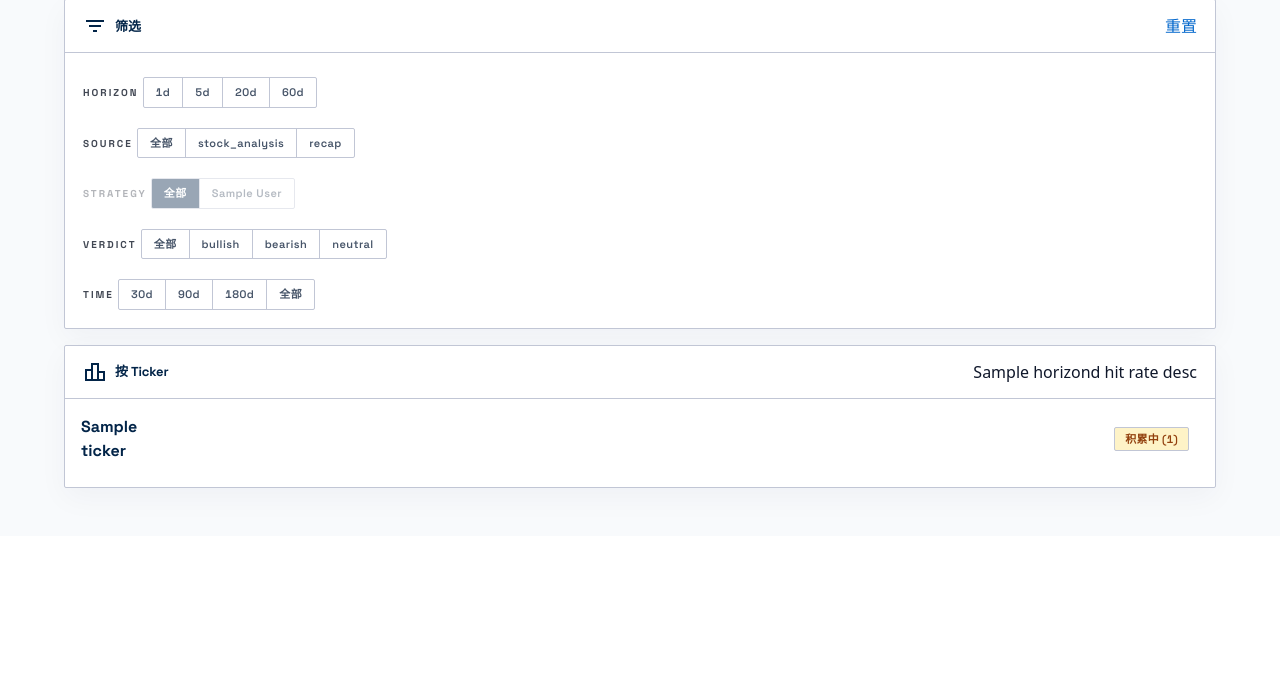
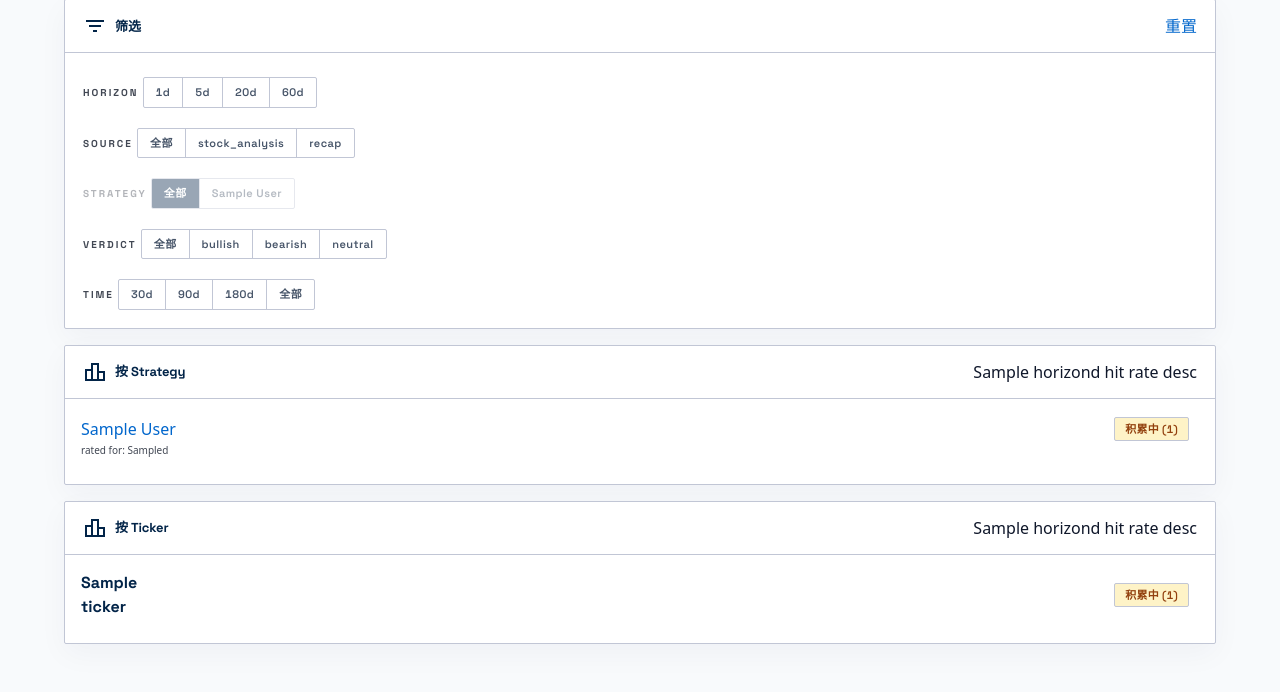
Before and after one commit to divxer/MarketPulse, a FastAPI app: template marketpulse/web/templates/lab_ai_track.html in a window 1280 px wide. Shown: the part 802-1494 px from the top of the page. Before the commit the page ends 1296 px from the top, so only its background shows below. Run offline with FastAPI, Linux system fonts and the light colour scheme; the template is opened without the code that fills it: most values are stand-ins (such as "Sample title", 1, 10 or a date in 2020); style sheets or scripts are compiled from the project's sources; parts of the project's set-up code (start-up, migrations or seed data) failed here and were passed over.

Commit message:
feat(lab): strategy leaderboard partial in /lab rail
New partial ai_track_strategy_table.html — sorted by hit_rate desc,
with expected_horizons read-only label, '积累中 (N)' pending chip
when n<5, and a link that adds ?strategy=<name> to the URL while
preserving other filters (uses filters_qs_no_strategy).

Inserted between the filter card and the ticker leaderboard in the
rail. Hidden entirely when per_strategy list is empty.

4 web tests: renders with data, hit_rate desc order, expected_horizons
hint visible, empty state graceful.

Co-Authored-By: Claude Opus 4.7 (1M context) <noreply@anthropic.com>

```diff
--- a/marketpulse/web/static/css/app.css
+++ b/marketpulse/web/static/css/app.css
@@ -1053,3 +1053,20 @@ hr.mp-hr {
 .is-disabled button {
   cursor: not-allowed;
 }
+
+/* ════════ Phase 3: strategy leaderboard list ════════ */
+.mp-ai-track-strategy-list { list-style: none; margin: 0; padding: 10px 16px 18px; }
+.mp-ai-track-strategy-list li {
+  display: grid; grid-template-columns: 1fr auto auto;
+  column-gap: 10px; row-gap: 2px;
+  grid-template-areas:
+    "name      pct    chip"
+    "hint      ratio  ratio";
+  align-items: center; padding: 8px 0;
+  border-bottom: 1px solid var(--ns-outline-variant);
+}
+.mp-ai-track-strategy-list li:last-child { border-bottom: 0; }
+.mp-ai-track-strategy-list li .mp-strategy-link { grid-area: name; }
+.mp-ai-track-strategy-list li small.muted:first-of-type { grid-area: hint; font-size: 10px; }
+.mp-strategy-link { color: var(--ns-primary); text-decoration: none; }
+.mp-strategy-link:hover { text-decoration: underline; }
--- a/marketpulse/web/templates/lab_ai_track.html
+++ b/marketpulse/web/templates/lab_ai_track.html
@@ -33,6 +33,7 @@
     </div>
     <aside class="mp-ai-track-rail">
       {% include "partials/ai_track_filter_card.html" ignore missing %}
+      {% include "partials/ai_track_strategy_table.html" ignore missing %}
       {% include "partials/ai_track_ticker_table.html" ignore missing %}
     </aside>
   </section>
--- /dev/null
+++ b/marketpulse/web/templates/partials/ai_track_strategy_table.html
@@ -0,0 +1,31 @@
+{% if per_strategy %}
+<section class="mp-card">
+  <div class="mp-card__head">
+    <span class="mp-card__title">
+      <span class="material-symbols-outlined">leaderboard</span>按 Strategy
+    </span>
+    <span class="mp-card__sub">{{ filters.horizon }}d hit rate desc</span>
+  </div>
+  <ul class="mp-ai-track-strategy-list">
+    {% for s in per_strategy %}
+      <li>
+        <a href="?{{ filters_qs_no_strategy }}{% if filters_qs_no_strategy %}&{% endif %}strategy={{ s.name }}"
+           class="mp-strategy-link">{{ s.display_name }}</a>
+        <small class="muted">
+          rated for: {% for h in s.expected_horizons %}{{ h }}d{% if not loop.last %} / {% endif %}{% endfor %}
+        </small>
+        {% if s.n_total < 5 %}
+          <span class="mp-chip mp-chip--pending" style="margin-left:auto;">
+            积累中 ({{ s.n_total }})
+          </span>
+        {% else %}
+          <span class="mono tnum" style="margin-left:auto;">
+            {{ "{:.0f}%".format(s.hit_rate * 100) }}
+          </span>
+          <small class="muted">{{ s.n_hits }}/{{ s.n_total }}</small>
+        {% endif %}
+      </li>
+    {% endfor %}
+  </ul>
+</section>
+{% endif %}
```
Also changed, not shown: tests/web/test_lab_strategy_table.py (added, +84 -0 lines).
